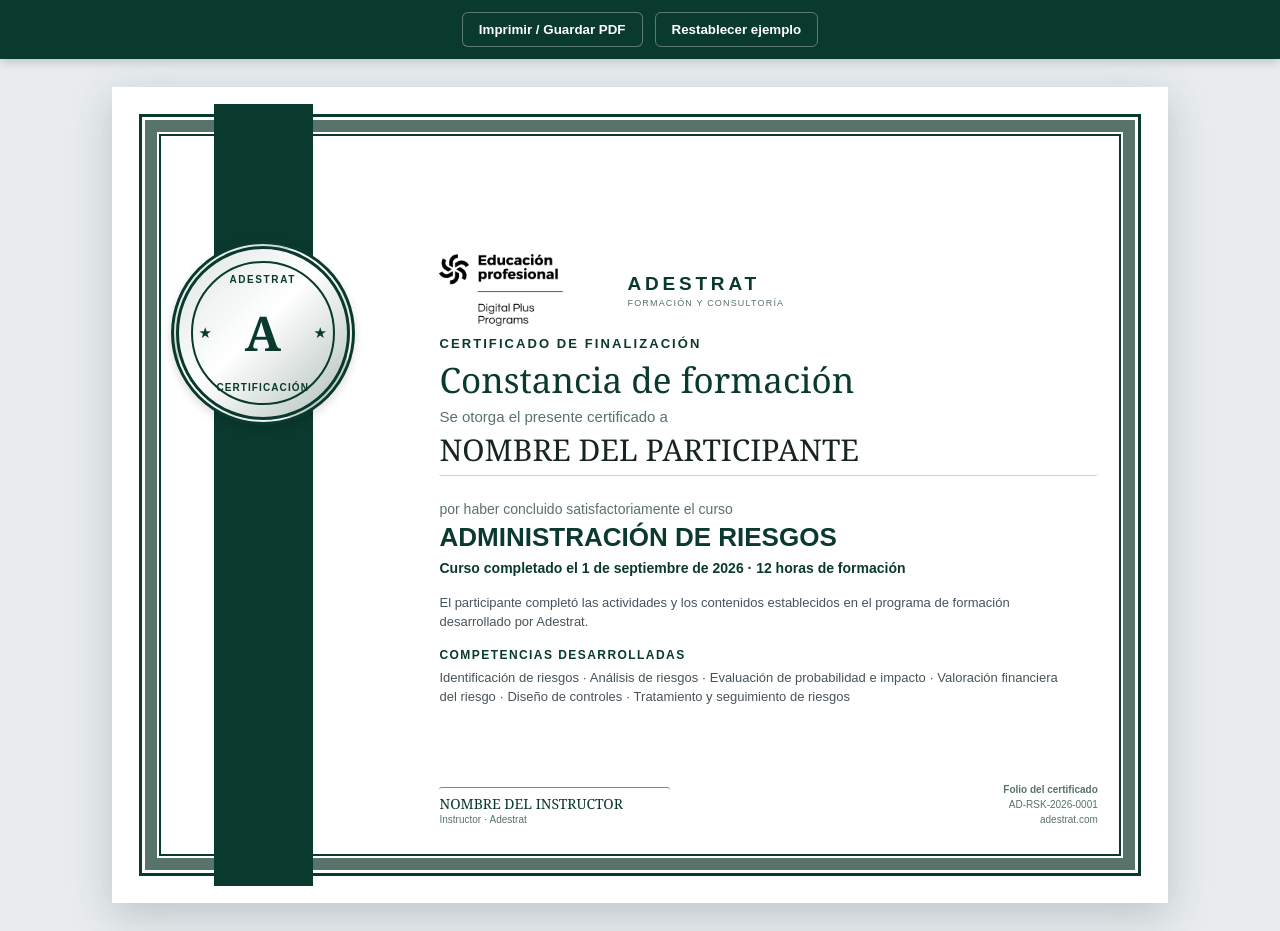
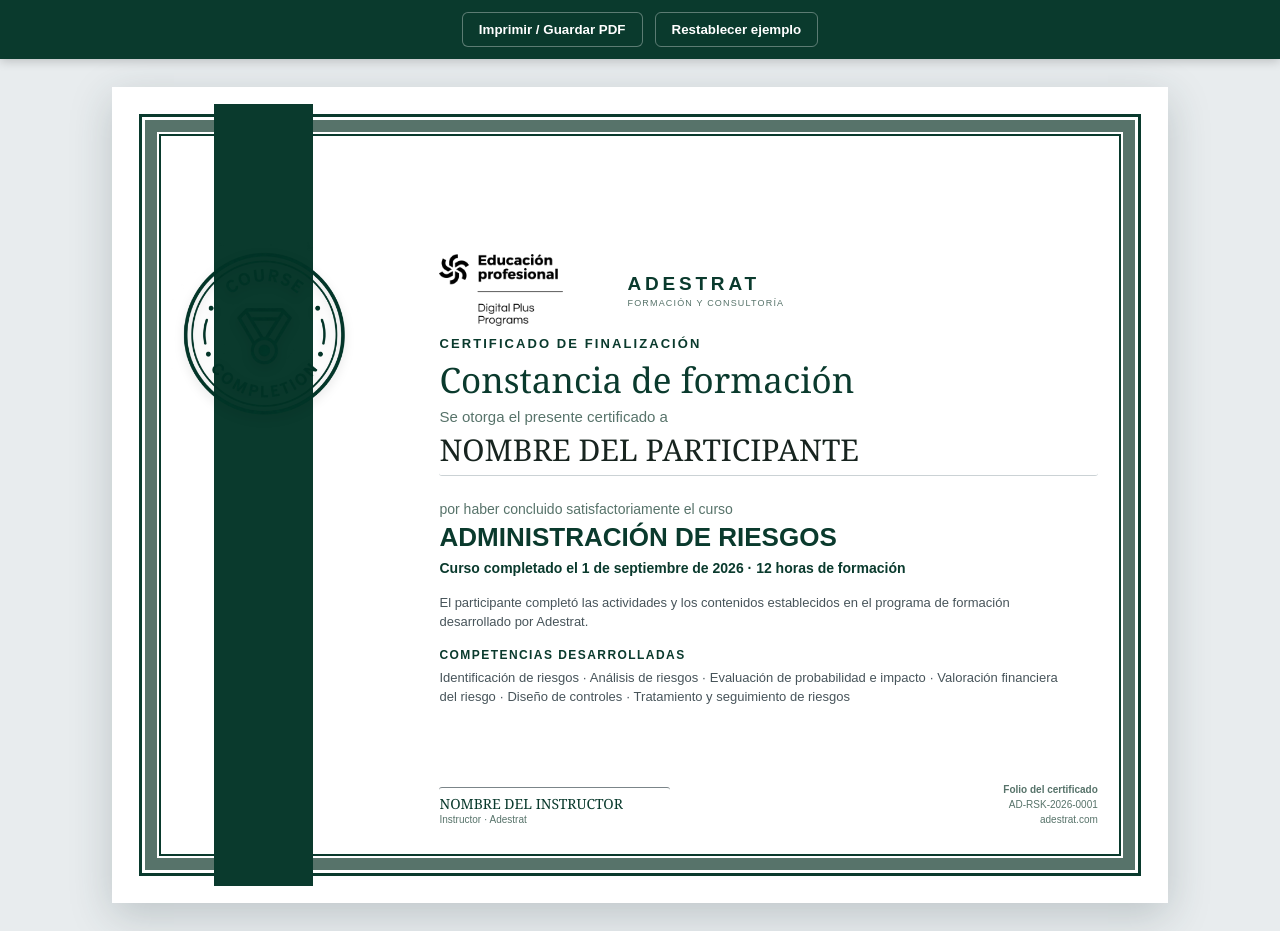
Before and after one commit to cafrhein/muro, a Jekyll site: the page certificado-adestrat-plantilla.html, which Jekyll copies as it is, in a window 1280 px wide and 931 px high. Built offline with Jekyll 4.4.1, drawn with Linux system fonts in a browser that asks for light colours.

Commit message:
Replace certificate seal with course completion badge

```diff
--- a/certificado-adestrat-plantilla.html
+++ b/certificado-adestrat-plantilla.html
@@ -16,12 +16,8 @@
     .frame{position:relative;width:100%;height:100%;border:3px solid var(--navy);outline:12px solid var(--navy-2);outline-offset:-18px;padding:.38in .42in .30in 3.05in}
     .frame:after{content:"";position:absolute;inset:17px;border:2px solid var(--gold);pointer-events:none}
     .ribbon{position:absolute;z-index:1;left:1.06in;top:17px;bottom:17px;width:1.03in;background:var(--navy);border-left:11px solid var(--gold);border-right:11px solid var(--gold)}
-    .seal{position:absolute;z-index:3;left:.61in;top:1.60in;width:1.92in;height:1.92in;border-radius:50%;display:grid;place-items:center;background:linear-gradient(135deg,#dce5e2,#fff 47%,#aebdb8);border:8px double var(--navy);box-shadow:0 4px 10px #0002}
-    .seal-ring{position:absolute;inset:12px;border:2px solid var(--gold);border-radius:50%}
-    .seal-word{position:absolute;color:var(--navy);font-weight:800;letter-spacing:.16em;font-size:10px}
-    .seal-word.top{top:25px}.seal-word.bottom{bottom:24px;letter-spacing:.11em}
-    .seal-mark{font-family:Georgia,serif;font-size:48px;font-weight:700;color:var(--navy);line-height:1}
-    .seal-star{position:absolute;color:var(--gold);font-size:15px}.seal-star.left{left:20px}.seal-star.right{right:20px}
+    .seal{position:absolute;z-index:3;left:.56in;top:1.55in;width:2.02in;height:2.02in;display:block;filter:drop-shadow(0 4px 5px #0002)}
+    .seal img{display:block;width:100%;height:100%;object-fit:contain}
     .content{position:relative;z-index:2;height:100%;padding:1.05in 0 .3in .05in}
     .brand{display:flex;align-items:center;gap:18px;margin-bottom:10px;color:var(--navy)}
     .brand-logo{display:block;width:170px;height:auto;max-height:72px;object-fit:contain;object-position:left center}
@@ -55,11 +51,7 @@
   <main class="stage">
     <article class="certificate" aria-label="Certificado de finalización Adestrat">
       <div class="ribbon" aria-hidden="true"></div>
-      <div class="seal" aria-label="Sello de certificación Adestrat">
-        <span class="seal-ring"></span><span class="seal-word top">ADESTRAT</span>
-        <span class="seal-star left">★</span><span class="seal-mark">A</span><span class="seal-star right">★</span>
-        <span class="seal-word bottom">CERTIFICACIÓN</span>
-      </div>
+      <div class="seal"><img src="assets/course-completion-seal.png" alt="Course Completion"></div>
       <section class="frame">
         <div class="content">
           <div class="brand"><img class="brand-logo" src="assets/logo-educacion-profesional-negro.png" alt="Educación profesional - Digital Plus Programs"><span><span class="brand-name">ADESTRAT</span><span class="brand-tag">FORMACIÓN Y CONSULTORÍA</span></span></div>
```
Also changed, not shown: assets/course-completion-seal.png (added).
